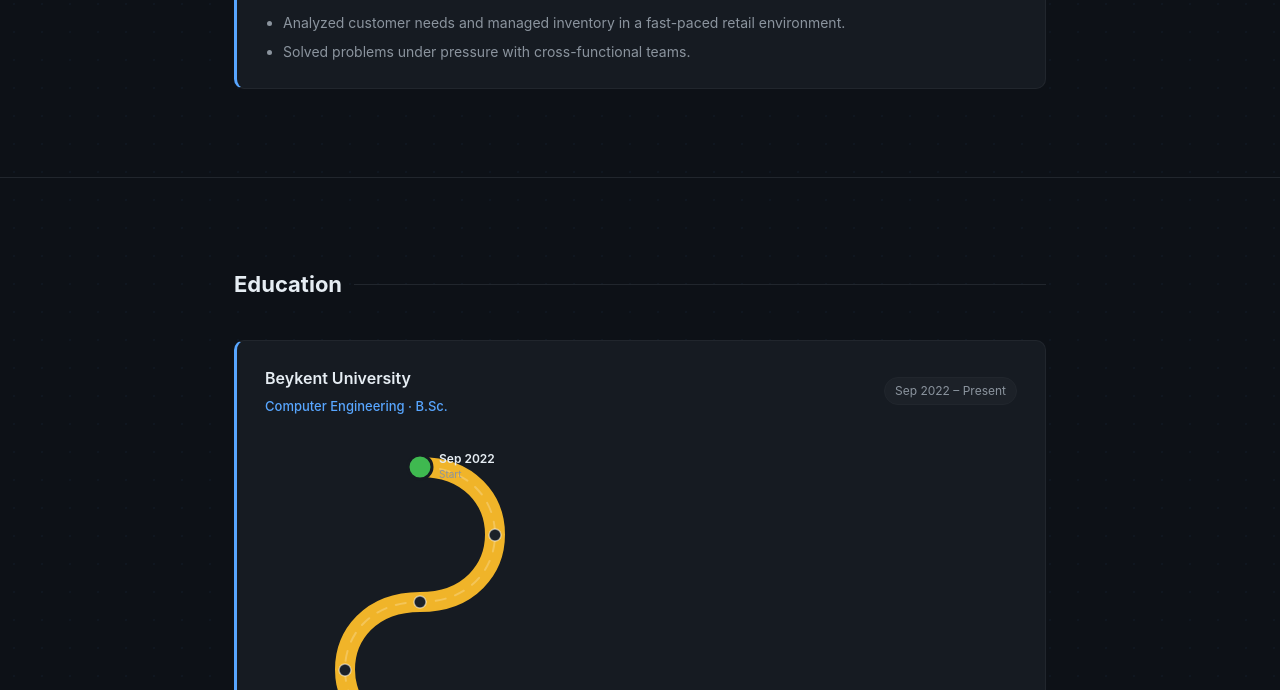
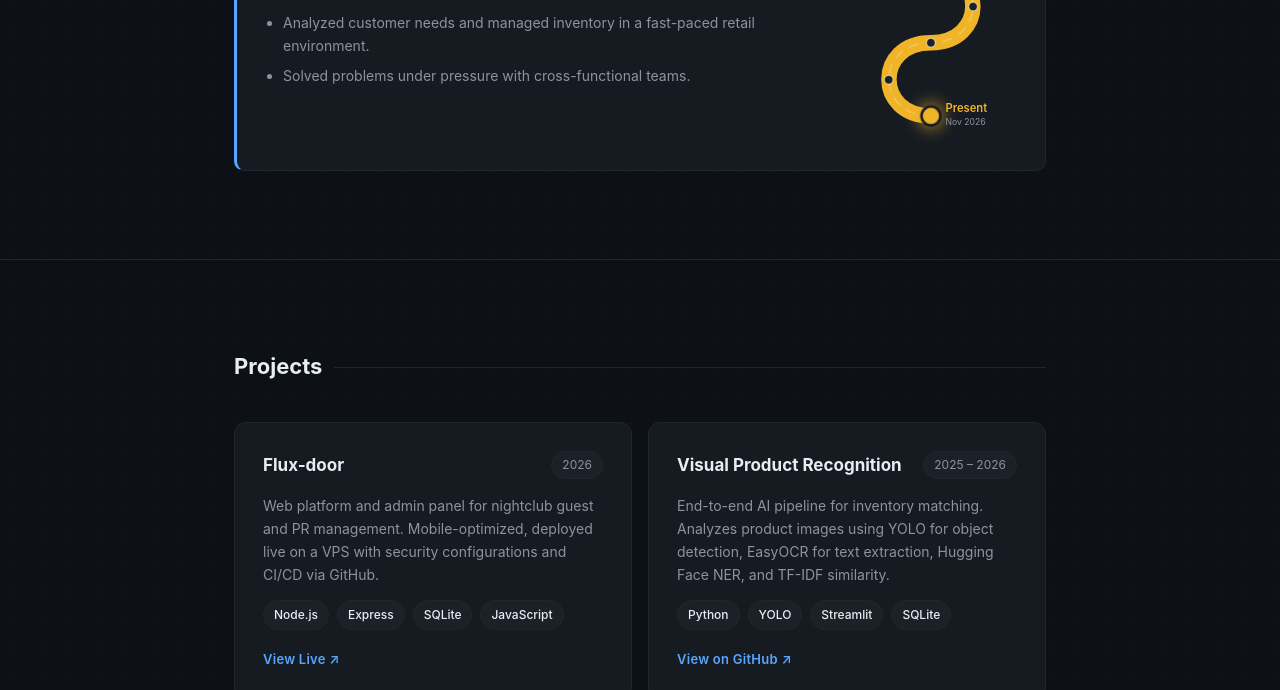
Before and after one commit to 007Kutay/007Kutay.github.io, a plain HTML site: page index.html in a window 1280 px wide. Shown: the part 2110-2800 px from the top of the page. Drawn offline with Linux system fonts and the light colour scheme.

Commit message:
Move winding road into Decathlon card, remove Education section
Yellow SVG road (Jul 2023 -> Present) now sits side-by-side inside
the Decathlon timeline item. Education section removed entirely.

Co-Authored-By: Claude Sonnet 4.6 <noreply@anthropic.com>

```diff
--- a/index.html
+++ b/index.html
@@ -15,7 +15,7 @@
         <li><a href="#about" data-i18n="nav_about">About</a></li>
         <li><a href="#skills" data-i18n="nav_skills">Skills</a></li>
         <li><a href="#experience" data-i18n="nav_experience">Experience</a></li>
-        <li><a href="#education" data-i18n="nav_edu">Education</a></li>
+
         <li><a href="#projects" data-i18n="nav_projects">Projects</a></li>
         <li><a href="#contact" data-i18n="nav_contact">Contact</a></li>
       </ul>
@@ -167,7 +167,8 @@
           </ul>
         </div>
 
-        <div class="timeline-item">
+        <div class="timeline-item timeline-item--with-road">
+          <div class="tl-content">
             <div class="tl-header">
               <div class="tl-left">
                 <img class="company-logo" src="decathlon.jpg" alt="Decathlon">
@@ -183,59 +184,38 @@
               <li data-i18n="exp2_li2">Solved problems under pressure with cross-functional teams.</li>
             </ul>
           </div>
-
-      </div>
-    </div>
-  </section>
-
-  <section id="education">
-    <div class="container">
-      <h2 data-i18n="edu_heading">Education</h2>
-      <div class="edu-card">
-        <div class="edu-header">
-          <div>
-            <h3 data-i18n="edu_school">Beykent University</h3>
-            <p class="company" data-i18n="edu_dept">Computer Engineering · B.Sc.</p>
-          </div>
-          <span class="date" data-i18n="edu_date">Sep 2022 – Present</span>
-        </div>
-        <div class="edu-roadmap">
-          <svg viewBox="0 0 340 340" class="rm-svg" xmlns="http://www.w3.org/2000/svg">
-            <!-- Road: yellow, winding downward -->
-            <path d="M 155 30 C 255 30 255 165 155 165 C 55 165 55 300 155 300"
-                  fill="none" stroke="#f0b429" stroke-width="20" stroke-linecap="round" stroke-linejoin="round"/>
-            <!-- Road center dashes -->
-            <path d="M 155 30 C 255 30 255 165 155 165 C 55 165 55 300 155 300"
-                  fill="none" stroke="rgba(255,255,255,0.22)" stroke-width="2"
+          <div class="tl-road">
+            <svg viewBox="0 0 180 230" width="155" xmlns="http://www.w3.org/2000/svg">
+              <!-- Yellow winding road -->
+              <path d="M 80 25 C 145 25 145 110 80 110 C 15 110 15 195 80 195"
+                    fill="none" stroke="#f0b429" stroke-width="18" stroke-linecap="round" stroke-linejoin="round"/>
+              <!-- Center dashes -->
+              <path d="M 80 25 C 145 25 145 110 80 110 C 15 110 15 195 80 195"
+                    fill="none" stroke="rgba(255,255,255,0.2)" stroke-width="2"
                     stroke-dasharray="10 10" stroke-linecap="round"/>
-
-            <!-- Waypoint dots at bends -->
-            <circle cx="230" cy="98"  r="6" fill="#1c2128" stroke="rgba(255,255,255,0.5)" stroke-width="1.5"/>
-            <circle cx="155" cy="165" r="6" fill="#1c2128" stroke="rgba(255,255,255,0.5)" stroke-width="1.5"/>
-            <circle cx="80"  cy="233" r="6" fill="#1c2128" stroke="rgba(255,255,255,0.5)" stroke-width="1.5"/>
-
-            <!-- START pin (green) -->
-            <circle cx="155" cy="30" r="12" fill="#3fb950" stroke="#161b22" stroke-width="3"/>
-            <text x="174" y="26"
-                  fill="#e6edf3" font-size="12" font-weight="600"
+              <!-- Waypoint dots -->
+              <circle cx="129" cy="68"  r="5" fill="#1c2128" stroke="rgba(255,255,255,0.45)" stroke-width="1.5"/>
+              <circle cx="80"  cy="110" r="5" fill="#1c2128" stroke="rgba(255,255,255,0.45)" stroke-width="1.5"/>
+              <circle cx="31"  cy="153" r="5" fill="#1c2128" stroke="rgba(255,255,255,0.45)" stroke-width="1.5"/>
+              <!-- START pin -->
+              <circle cx="80" cy="25" r="11" fill="#3fb950" stroke="#161b22" stroke-width="3"/>
+              <text x="97" y="21" fill="#e6edf3" font-size="13" font-weight="600"
                     font-family="-apple-system, BlinkMacSystemFont, 'Segoe UI', sans-serif"
-                  data-i18n="rm_start">Sep 2022</text>
-            <text x="174" y="41"
-                  fill="#8b949e" font-size="10"
+                    data-i18n="rm_start">Jul 2023</text>
+              <text x="97" y="35" fill="#8b949e" font-size="10"
                     font-family="-apple-system, BlinkMacSystemFont, 'Segoe UI', sans-serif"
                     data-i18n="rm_start_sub">Start</text>
-
-            <!-- PRESENT pin (yellow, pulsing) -->
-            <circle cx="155" cy="300" r="12" fill="#f0b429" stroke="#161b22" stroke-width="3" class="rm-present-dot"/>
-            <text x="174" y="296"
-                  fill="#f0b429" font-size="12" font-weight="600"
+              <!-- PRESENT pin -->
+              <circle cx="80" cy="195" r="11" fill="#f0b429" stroke="#161b22" stroke-width="3" class="rm-present-dot"/>
+              <text x="97" y="191" fill="#f0b429" font-size="13" font-weight="600"
                     font-family="-apple-system, BlinkMacSystemFont, 'Segoe UI', sans-serif"
                     data-i18n="rm_now">Present</text>
-            <text x="174" y="311"
-                  fill="#8b949e" font-size="10"
+              <text x="97" y="206" fill="#8b949e" font-size="10"
                     font-family="-apple-system, BlinkMacSystemFont, 'Segoe UI', sans-serif">Nov 2026</text>
             </svg>
           </div>
+        </div>
+
       </div>
     </div>
   </section>
@@ -338,11 +318,7 @@
         skills_web: "Web & Database",
         skills_tools: "Tools",
         experience_heading: "Experience",
-        edu_heading: "Education",
-        edu_school: "Beykent University",
-        edu_dept: "Computer Engineering · B.Sc.",
-        edu_date: "Sep 2022 – Present",
-        rm_start: "Sep 2022",
+        rm_start: "Jul 2023",
         rm_start_sub: "Start",
         rm_now: "Present",
         exp1_title: "Software Engineering Intern",
@@ -389,11 +365,7 @@
         skills_web: "Web & Veritabanı",
         skills_tools: "Araçlar",
         experience_heading: "Deneyim",
-        edu_heading: "Eğitim",
-        edu_school: "Beykent Üniversitesi",
-        edu_dept: "Bilgisayar Mühendisliği · Lisans",
-        edu_date: "Eyl 2022 – Günümüz",
-        rm_start: "Eyl 2022",
+        rm_start: "Tem 2023",
         rm_start_sub: "Başlangıç",
         rm_now: "Günümüz",
         exp1_title: "Yazılım Geliştirici Stajyeri",
--- a/style.css
+++ b/style.css
@@ -593,16 +593,22 @@ section > .container > p {
   color: var(--text);
 }
 
-.edu-roadmap {
-  margin-top: 20px;
+.timeline-item--with-road {
   display: flex;
-  justify-content: flex-start;
+  gap: 20px;
+  align-items: flex-start;
 }
 
-.rm-svg {
-  max-width: 340px;
-  width: 100%;
-  overflow: visible;
+.tl-content {
+  flex: 1;
+  min-width: 0;
+}
+
+.tl-road {
+  flex-shrink: 0;
+  display: flex;
+  align-items: center;
+  padding-top: 4px;
 }
 
 .rm-present-dot {
@@ -698,6 +704,15 @@ footer p {
     padding: 16px 20px;
   }
 
+  .timeline-item--with-road {
+    flex-direction: column;
+  }
+
+  .tl-road {
+    justify-content: center;
+    width: 100%;
+  }
+
   .tl-header {
     flex-direction: column;
     gap: 8px;
```
Lines whose indentation alone changed are shown as unchanged.
